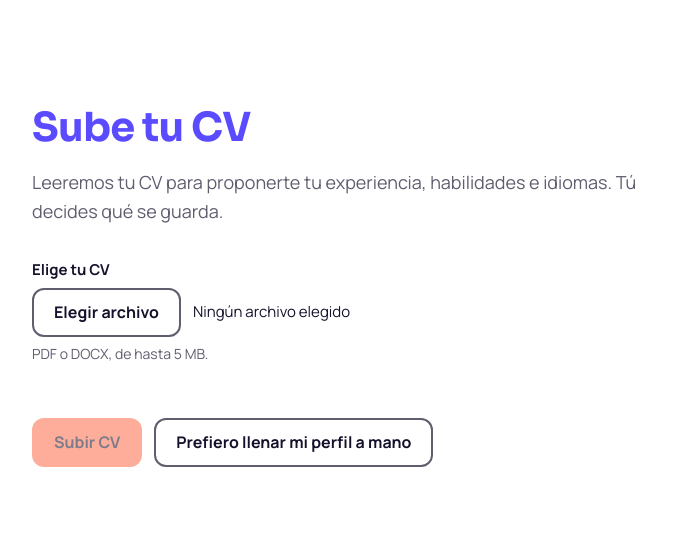
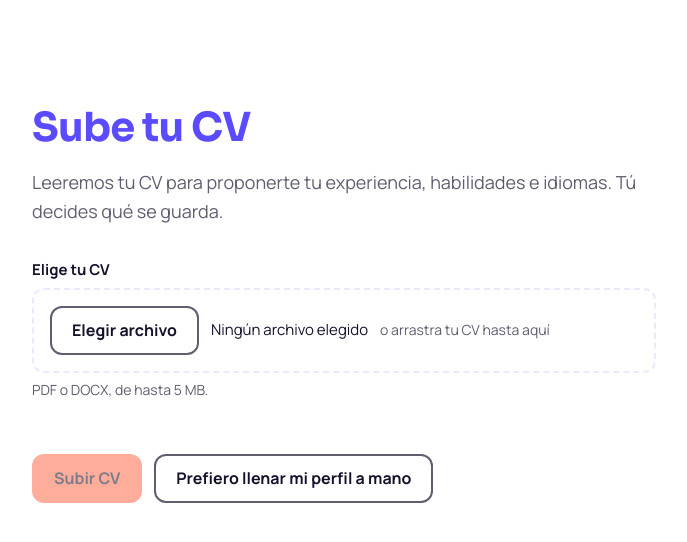
Before and after one commit to eldmark/jobout-web, a Next.js app: page /profile/cv in a window 1280 px wide. Shown: the top 542 px of the page, without its empty margins (296-983 px from the left). Built offline with nearby package versions, Linux system fonts and the light colour scheme.

Commit message:
jb-78 cv upload polish: drag and drop zone, analyzing state, friendly network/service errors

```diff
--- a/app/_components/CvFlow.tsx
+++ b/app/_components/CvFlow.tsx
@@ -1,6 +1,6 @@
 "use client";
 
-import { useRef, useState } from "react";
+import { useRef, useState, type DragEvent } from "react";
 import ProfileForm from "./ProfileForm";
 import { apiFetch, errorKey, loadCatalogs, uploadCv } from "@/lib/cv/client";
 import { CV_ACCEPT, MAX_CV_BYTES, isAllowedCvType } from "@/lib/cv/limits";
@@ -26,10 +26,14 @@ export default function CvFlow() {
   const [error, setError] = useState(null as MessageKey | null);
   const [subiendo, setSubiendo] = useState(false);
   const [progreso, setProgreso] = useState(0);
+  const [arrastrando, setArrastrando] = useState(false);
   const enVuelo = useRef(false);
 
   function elegir(ev: { target: HTMLInputElement }) {
-    const f = ev.target.files?.[0] ?? null;
+    aceptar(ev.target.files?.[0] ?? null);
+  }
+
+  function aceptar(f: File | null) {
     setError(null);
     setArchivo(null);
     setNombre(f ? f.name : null);
@@ -37,6 +41,13 @@ export default function CvFlow() {
     if (f.size > MAX_CV_BYTES) return setError("cv.error.tooBig");
     if (!isAllowedCvType(f.name, f.type)) return setError("cv.error.badType");
     setArchivo(f);
+  }
+
+  function soltar(ev: DragEvent<HTMLElement>) {
+    ev.preventDefault();
+    setArrastrando(false);
+    if (subiendo) return;
+    aceptar(ev.dataTransfer?.files?.[0] ?? null);
   }
 
   async function subir() {
@@ -84,7 +95,17 @@ export default function CvFlow() {
         >
           <div className="campo">
             <label htmlFor="cv-archivo">{t("cv.upload.fileLabel")}</label>
-            <div className="archivo">
+            <div
+              className="archivo archivo--zona"
+              data-testid="cv-zona"
+              data-arrastrando={arrastrando ? "true" : undefined}
+              onDragOver={(ev) => {
+                ev.preventDefault();
+                if (!subiendo) setArrastrando(true);
+              }}
+              onDragLeave={() => setArrastrando(false)}
+              onDrop={soltar}
+            >
               <input ref={entrada} className="archivo__input" id="cv-archivo" type="file" accept={CV_ACCEPT} onChange={elegir} disabled={subiendo} aria-describedby="cv-archivo-ayuda cv-archivo-estado" />
               <span className="boton boton--borde archivo__boton" aria-hidden="true" onClick={() => entrada.current?.click()}>
                 {t("cv.upload.choose")}
@@ -92,12 +113,18 @@ export default function CvFlow() {
               <span className="archivo__estado" id="cv-archivo-estado">
                 {nombre ?? t("cv.upload.noFile")}
               </span>
+              <span className="archivo__suelta">{t("cv.upload.dropHint")}</span>
             </div>
             <p className="campo__ayuda" id="cv-archivo-ayuda">
               {t("cv.upload.hint")}
             </p>
           </div>
           {subiendo ? <progress aria-label={t("cv.upload.progress")} value={progreso} max={100} /> : null}
+          {subiendo && progreso >= 100 ? (
+            <p className="campo__ayuda" role="status">
+              {t("cv.upload.analyzing")}
+            </p>
+          ) : null}
           {error ? (
             <div className="formulario__error" role="alert" aria-live="assertive">
               {t(error)}
--- a/app/globals.css
+++ b/app/globals.css
@@ -141,6 +141,23 @@ h3 {
   .archivo:focus-within .archivo__boton {
     outline-color: var(--color-coral);
   }
+}
+
+.archivo--zona {
+  padding: 1rem;
+  border: 2px dashed var(--borde);
+  border-radius: 0.75rem;
+  transition: border-color 0.15s, background-color 0.15s;
+}
+
+.archivo--zona[data-arrastrando="true"] {
+  border-color: var(--color-indigo);
+  background-color: color-mix(in srgb, var(--color-indigo) 8%, transparent);
+}
+
+.archivo__suelta {
+  font-size: 0.875rem;
+  color: var(--tenue);
 }
 
 .archivo__estado {
--- a/lib/cv/client.ts
+++ b/lib/cv/client.ts
@@ -72,6 +72,9 @@ export function errorKey(status: number, error: string | null): MessageKey {
     case "no_encontrado":
       return "cv.error.notFound";
     default:
+      if (status === 0) return "cv.error.network";
+      if (status === 429) return "cv.error.tooMany";
+      if (status >= 500) return "cv.error.unavailable";
       return status === 422 ? "cv.error.invalid" : "cv.error.generic";
   }
 }
--- a/lib/messages/es.ts
+++ b/lib/messages/es.ts
@@ -327,13 +327,18 @@ export const es = {
   "cv.upload.hint": "PDF o DOCX, de hasta 5 MB.",
   "cv.upload.submit": "Subir CV",
   "cv.upload.uploading": "Subiendo…",
+  "cv.upload.dropHint": "o arrastra tu CV hasta aquí",
+  "cv.upload.analyzing": "Analizando tu CV… esto puede tardar unos segundos.",
   "cv.upload.progress": "Progreso de la subida",
   "cv.upload.manual": "Prefiero llenar mi perfil a mano",
   "cv.error.noFile": "Elige un archivo antes de subirlo.",
   "cv.error.tooBig": "El archivo pesa más de 5 MB. Elige uno más liviano.",
-  "cv.error.badType": "Solo aceptamos archivos PDF o DOCX.",
+  "cv.error.badType": "Solo aceptamos archivos PDF o DOCX. Si el tuyo lo es, puede estar dañado: expórtalo de nuevo e inténtalo otra vez.",
   "cv.error.limit": "Ya tienes 5 CVs guardados. Borra uno desde tu perfil para subir otro.",
   "cv.error.invalid": "Revisa los datos e inténtalo de nuevo.",
+  "cv.error.network": "No pudimos conectar. Revisa tu conexión a internet e inténtalo de nuevo.",
+  "cv.error.unavailable": "El servicio no está disponible por un momento. Inténtalo de nuevo en unos minutos.",
+  "cv.error.tooMany": "Hiciste varios intentos seguidos. Espera un minuto e inténtalo de nuevo.",
   "cv.error.generic": "Algo salió mal. Inténtalo de nuevo en un momento.",
   "cv.error.notFound": "No encontramos ese CV. Puede que ya lo hayas borrado.",
 
```
Also changed, not shown: 1 other file (tests, documents, lock files or other folders).
